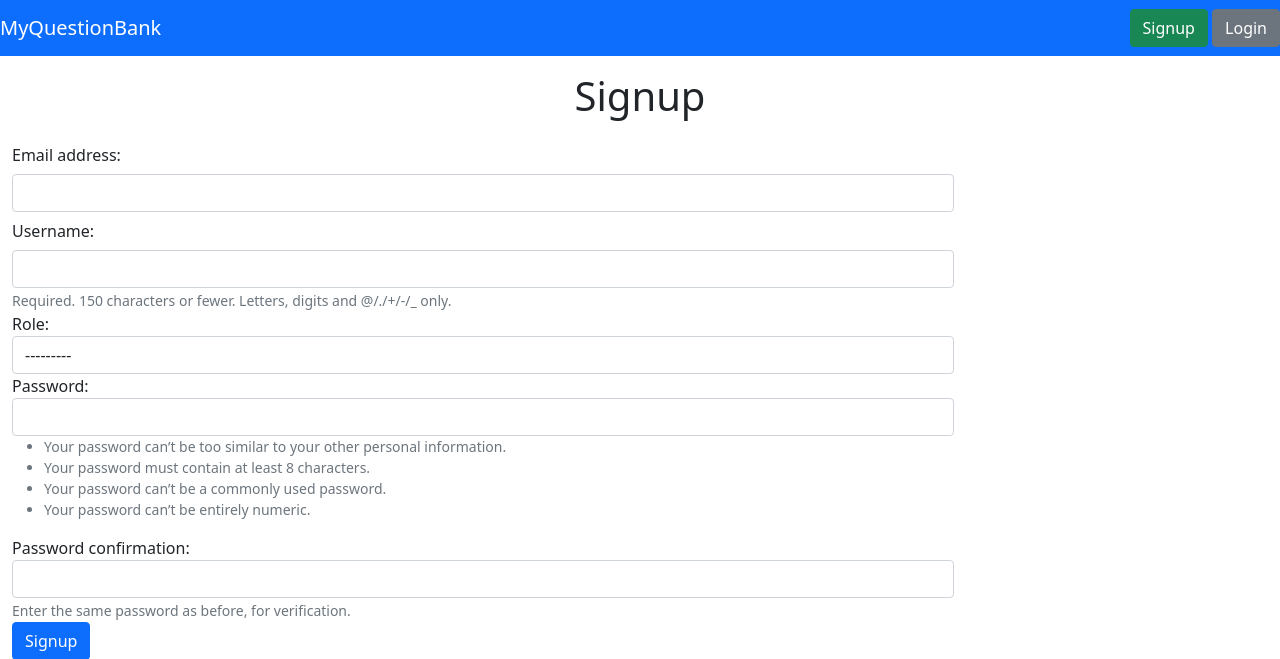
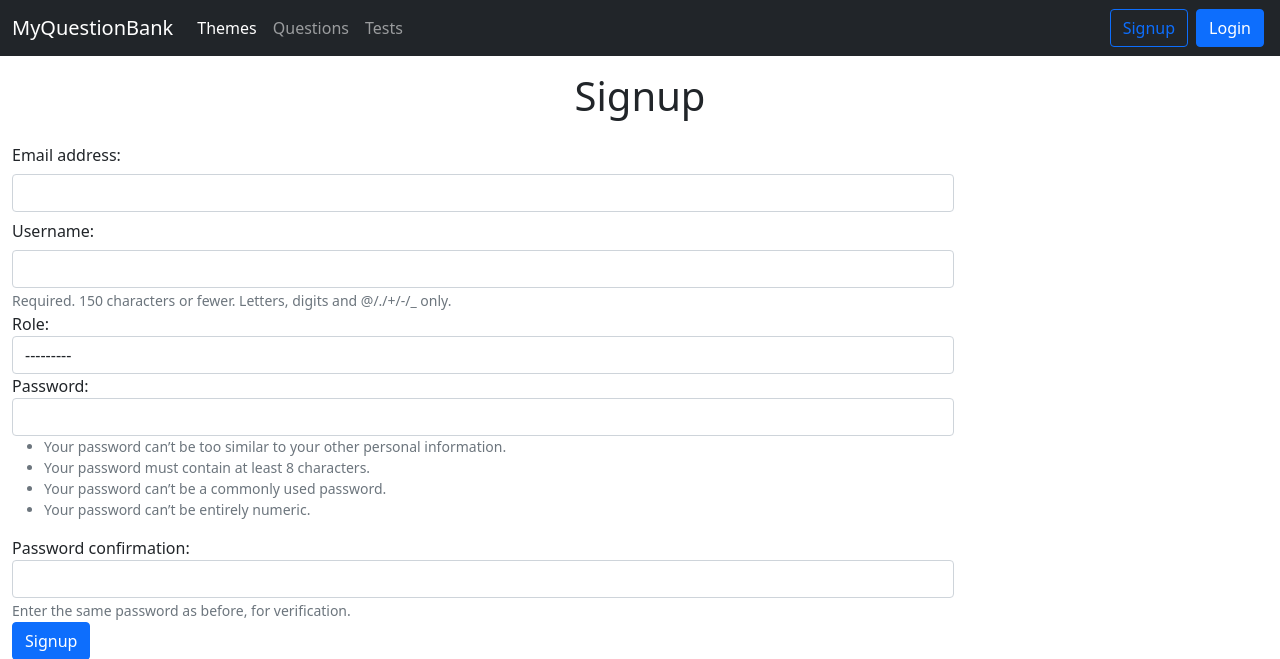
Before and after one commit to hristoroque/myquestionbank, a Django app: page /signup/ in a window 1280 px wide. Shown: the top 659 px of the page. Run offline with Django 3.2, Linux system fonts and the light colour scheme; some libraries are stand-ins or nearby versions.

Commit message:
add a dropdown link to user button

```diff
--- a/src/main/templates/main/base.html
+++ b/src/main/templates/main/base.html
@@ -1,5 +1,5 @@
+<!DOCTYPE html>
 {% load static %}
-<!DOCTYPE html>
 <html lang="en">
 <head>
     <meta charset="UTF-8">
@@ -8,31 +8,45 @@
     <title>MyQuestionBank</title>
     <link href="https://cdn.jsdelivr.net/npm/bootstrap@5.0.0-beta3/dist/css/bootstrap.min.css" rel="stylesheet"
           integrity="sha384-eOJMYsd53ii+scO/bJGFsiCZc+5NDVN2yr8+0RDqr0Ql0h+rP48ckxlpbzKgwra6" crossorigin="anonymous">
+    <link rel="stylesheet" href="https://cdn.jsdelivr.net/npm/bootstrap-icons@1.4.0/font/bootstrap-icons.css">
 </head>
 <body>
 <div class="mb-3">
-    <nav class="navbar navbar-expand-lg navbar-dark bg-primary justify-content-between">
+    <nav class="navbar navbar-expand-lg navbar-dark bg-dark justify-content-between">
+        <div class="container-fluid">
             <a class="navbar-brand" href="#">MyQuestionBank</a>
-        <button class="navbar-toggler" type="button" data-toggle="collapse" data-target="#content">
+            <button class="navbar-toggler" type="button" data-bs-toggle="collapse" data-bs-target="#navbar">
                 <span class="navbar-toggler-icon"></span>
             </button>
-        <div id="content" class="collapse navbar-collapse justify-content-between">
-            <ul class="navbar-nav">
-                {# TODO #}
-                {% comment "todo" %}
-                The nav items will be filled when the home page gets more content
-                {% endcomment %}
+            <div id="navbar" class="collapse navbar-collapse">
+                <ul class="navbar-nav me-auto mb-2 mb-lg-0">
+                    <li class="nav-item">
+                        <a class="nav-link active">Themes</a>
+                    </li>
+                    <li class="nav-item">
+                        <a class="nav-link">Questions</a>
+                    </li>
+                    <li>
+                        <a class="nav-link">Tests</a>
+                    </li>
                 </ul>
-            <div class="form-inline">
-                {% if not request.user.is_authenticated %}
-                <a class="btn btn-success mr-2" href="{% url 'accounts:signup' %}">Signup</a>
-                <a class="btn btn-secondary" href="{% url 'accounts:login' %}">Login</a>
+                {% if not user.is_authenticated %}
+                    <a class="btn btn-outline-primary mx-1"
+                       href="{% url 'accounts:signup' %}">Signup</a>
+                    <a class="btn btn-primary mx-1" href="{% url 'accounts:login' %}">Login</a>
                 {% else %}
-                <a class="mr-2 btn btn-success" href="{% url 'question:main' %}">Go to App</a>
-                <form method="POST" action="{% url 'accounts:logout' %}">
-                    {% csrf_token %}
-                    <button type="submit" class="btn btn-danger" href="{% url 'accounts:logout' %}">Logout</button>
-                </form>
+                    <div class="navbar-nav">
+                        <div class="nav-item">
+                            <a class="nav-link dropdown-toggle" data-bs-toggle="dropdown"
+                               aria-expanded="false">
+                                {{ user.username }}
+                            </a>
+                            <ul class="dropdown-menu dropdown-menu-end">
+                                <li><a class="dropdown-item" href="#">See Profile</a></li>
+                                <li><a class="dropdown-item" href="{% url 'accounts:logout' %}">Logout</a></li>
+                            </ul>
+                        </div>
+                    </div>
                 {% endif %}
             </div>
         </div>
```
Lines whose indentation alone changed are shown as unchanged.
